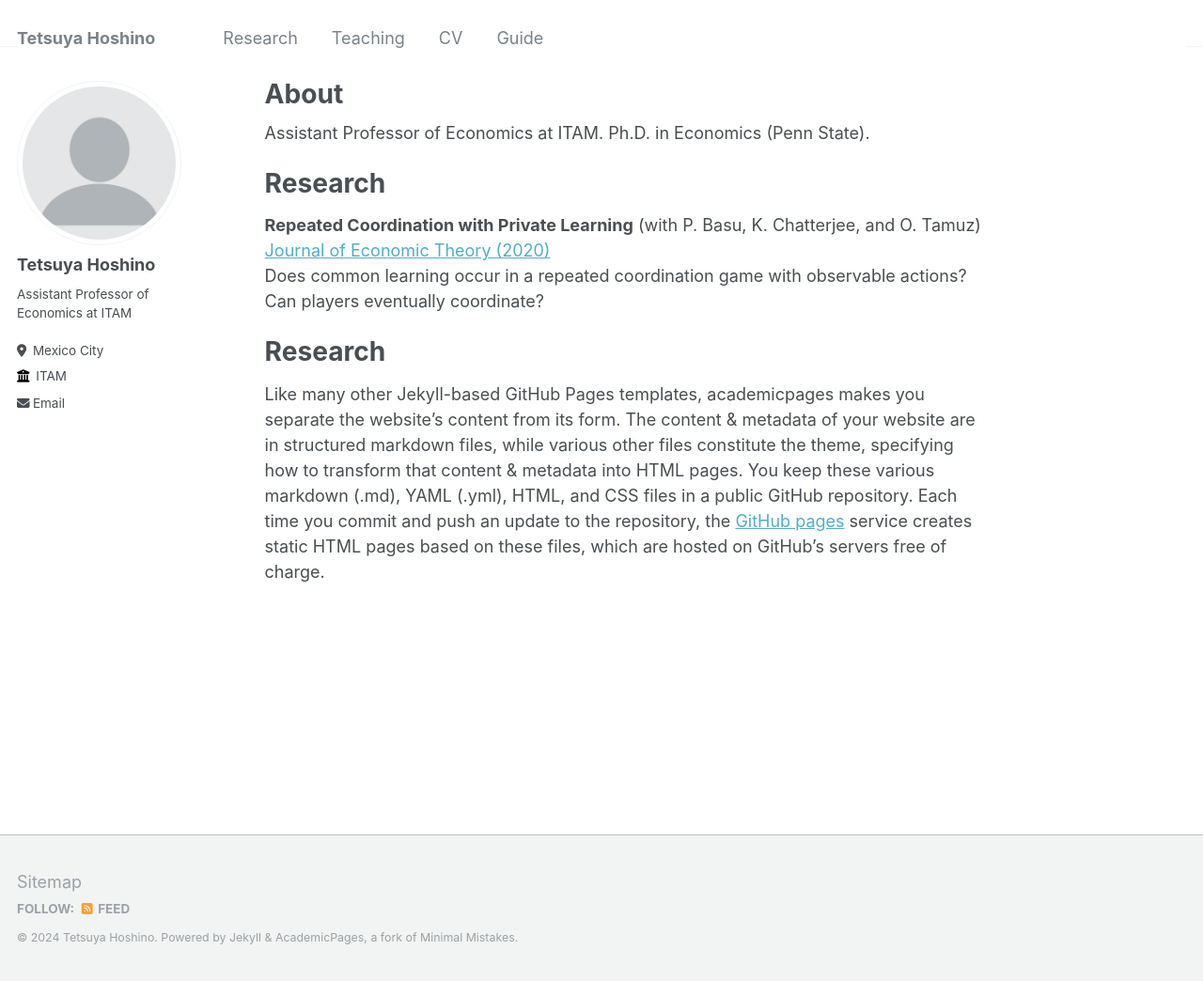
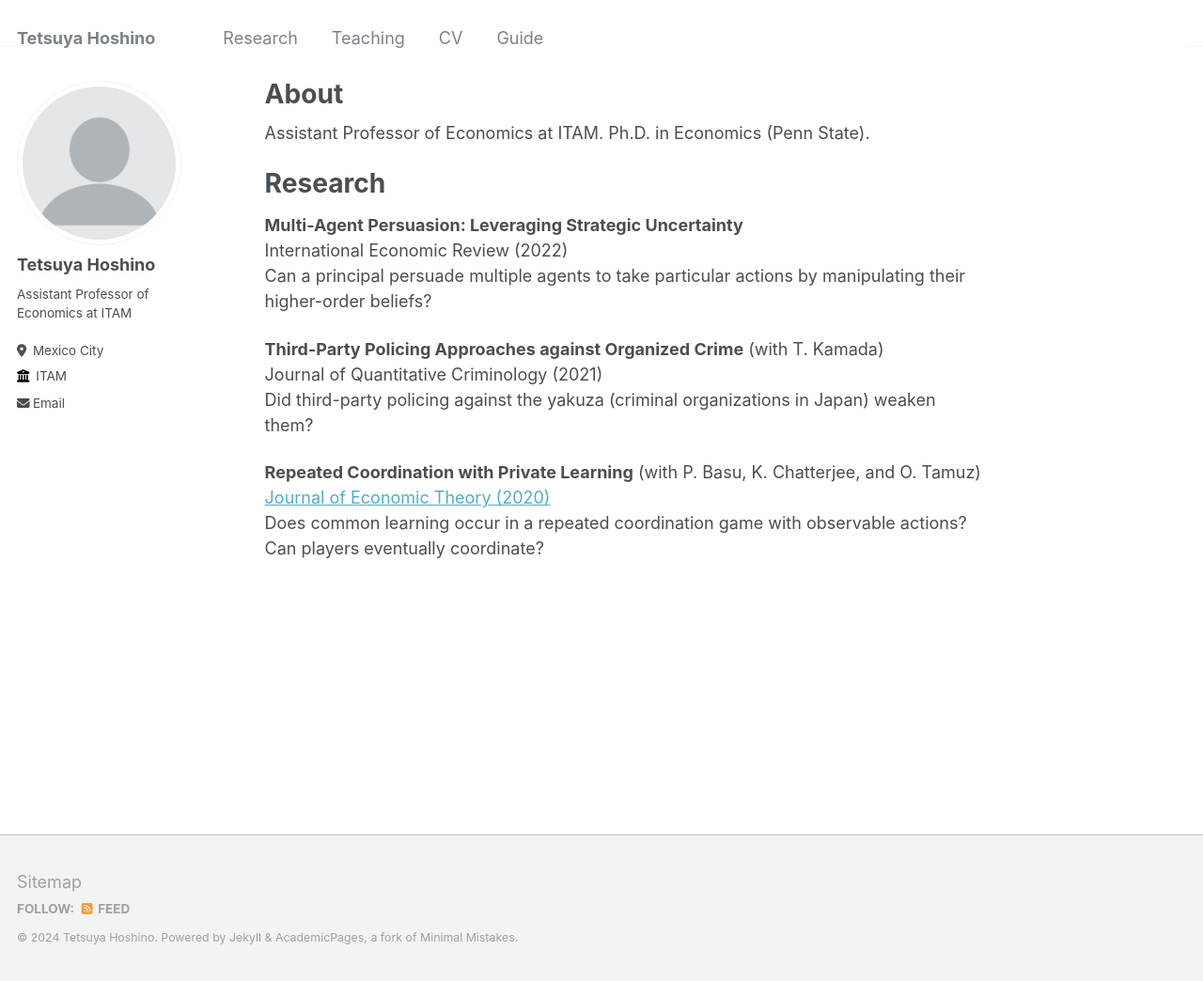
Before and after one commit to tetsuyahoshino137/tetsuyahoshino137.github.io, a Jekyll site: the page built from _pages/about.md, in a window 1280 px wide and 1044 px high. Shown: the whole window at 94% size. Built offline with Jekyll 4.4.1, drawn with Linux system fonts in a browser that asks for light colours.

Commit message:
Update about.md

```diff
--- a/_pages/about.md
+++ b/_pages/about.md
@@ -11,10 +11,14 @@ Assistant Professor of Economics at ITAM. Ph.D. in Economics (Penn State).
 
 Research
 ======
+**Multi-Agent Persuasion: Leveraging Strategic Uncertainty**
+International Economic Review (2022)
+Can a principal persuade multiple agents to take particular actions by manipulating their higher-order beliefs?
+
+**Third-Party Policing Approaches against Organized Crime** (with T. Kamada)
+Journal of Quantitative Criminology (2021)
+Did third-party policing against the yakuza (criminal organizations in Japan) weaken them?
+
 **Repeated Coordination with Private Learning** (with P. Basu, K. Chatterjee, and O. Tamuz)
 [Journal of Economic Theory (2020)](https://www.sciencedirect.com/science/article/pii/S0022053120300995)
 Does common learning occur in a repeated coordination game with observable actions? Can players eventually coordinate?
-
-Research
-======
-Like many other Jekyll-based GitHub Pages templates, academicpages makes you separate the website's content from its form. The content & metadata of your website are in structured markdown files, while various other files constitute the theme, specifying how to transform that content & metadata into HTML pages. You keep these various markdown (.md), YAML (.yml), HTML, and CSS files in a public GitHub repository. Each time you commit and push an update to the repository, the [GitHub pages](https://pages.github.com/) service creates static HTML pages based on these files, which are hosted on GitHub's servers free of charge.
```
